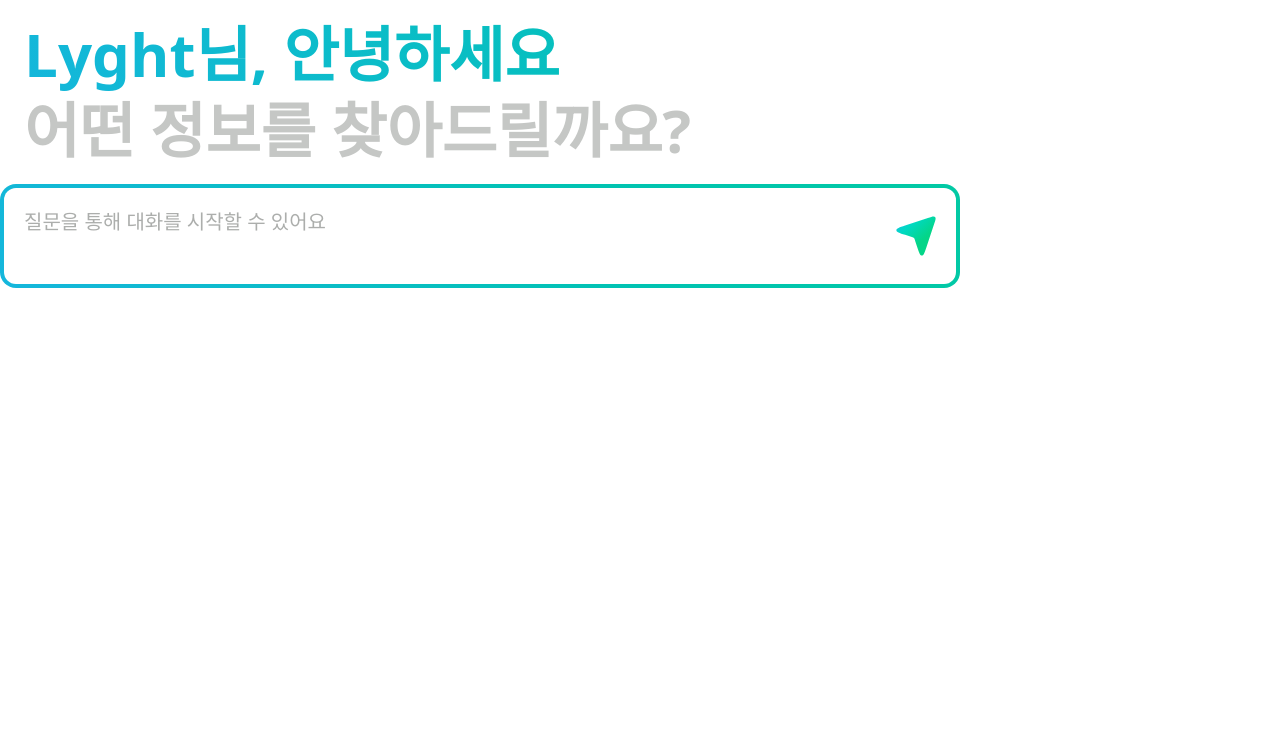
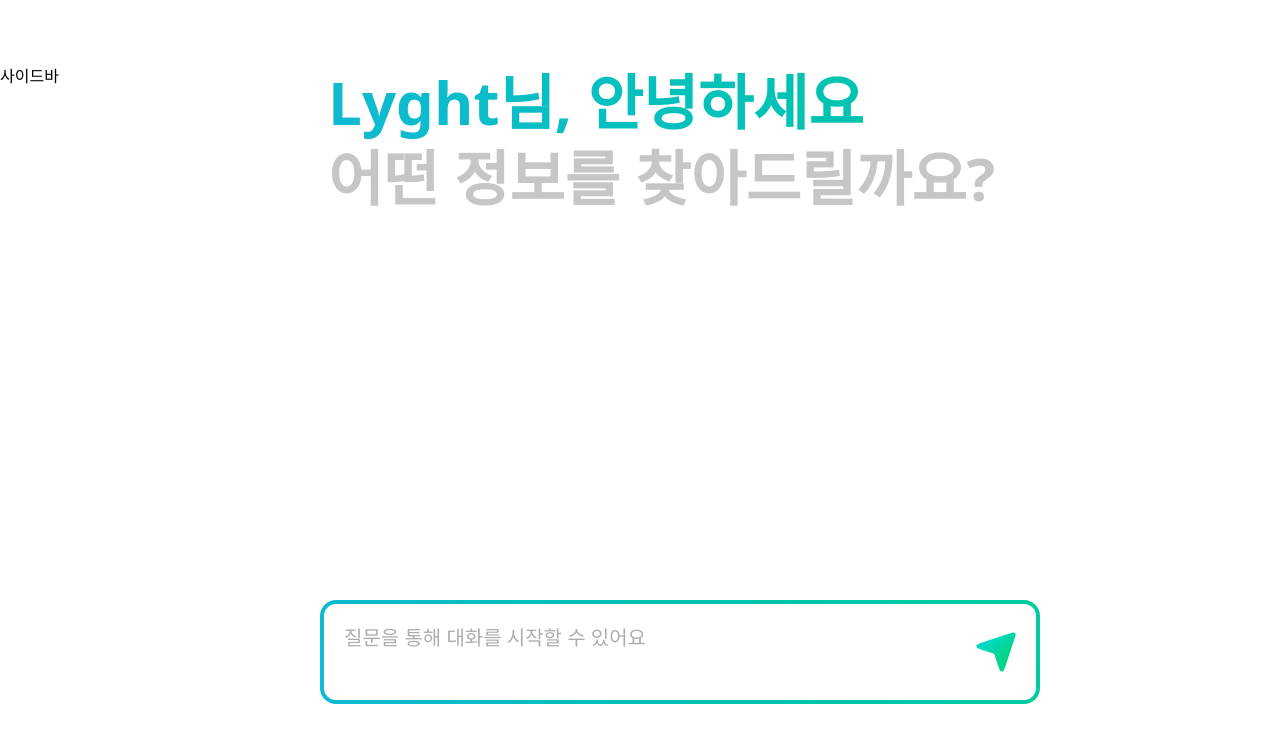
Before and after one commit to Libernex/libernex, a Next.js app in the folder apps/web/: page /chat in a window 1280 px wide. Shown: the top 742 px of the page. Built offline with nearby package versions, Linux system fonts and the light colour scheme.

Commit message:
Feat: grid 영역 적용

```diff
--- a/apps/web/src/components/Chat/ChatContainer.tsx
+++ b/apps/web/src/components/Chat/ChatContainer.tsx
@@ -1,11 +1,23 @@
-import WelcomePanel from "@components/Chat/WelcomePanel.tsx";
-import ChatForm from "@components/Chat/ChatForm.tsx";
+'use client'
+import WelcomePanel from "@components/Chat/WelcomePanel";
+import ChatForm from "@components/Chat/ChatForm";
+import SampleTemplateSection from "@components/Chat/SampleTemplateSection";
 
 function ChatContainer(): JSX.Element {
+    const handleSubmit = (message: string): void => {
+        console.log("submit!");
+    }
+
     return (
-        <div className="h-screen">
-            <WelcomePanel nickname={"Lyght"} />
-            <ChatForm />
+        <div className="h-screen w-screen grid grid-cols-4 mt-16">
+            <aside className="col-span-1">
+                사이드바
+            </aside>
+            <main className="col-span-3">
+                <WelcomePanel nickname={"Lyght"} />
+                <SampleTemplateSection />
+                <ChatForm onSubmit={handleSubmit}/>
+            </main>
         </div>
     )
 }
--- /dev/null
+++ b/apps/web/src/components/Chat/SampleTemplateSection.tsx
@@ -0,0 +1,5 @@
+function SampleTemplateSection() {
+    return <div className="h-96"></div>
+}
+
+export default SampleTemplateSection;
--- a/apps/web/src/components/Chat/WelcomeMessage.tsx
+++ b/apps/web/src/components/Chat/WelcomeMessage.tsx
@@ -1,6 +1,6 @@
 function WelcomeMessage({ nickname }: {nickname: string}): JSX.Element {
     return (
-        <div className="flex flex-col m-4">
+        <div className="flex flex-col">
             <span className="font-bold text-6xl p-2 animate-gradient text-gradient">
                 {nickname}님, 안녕하세요
             </span>
```
